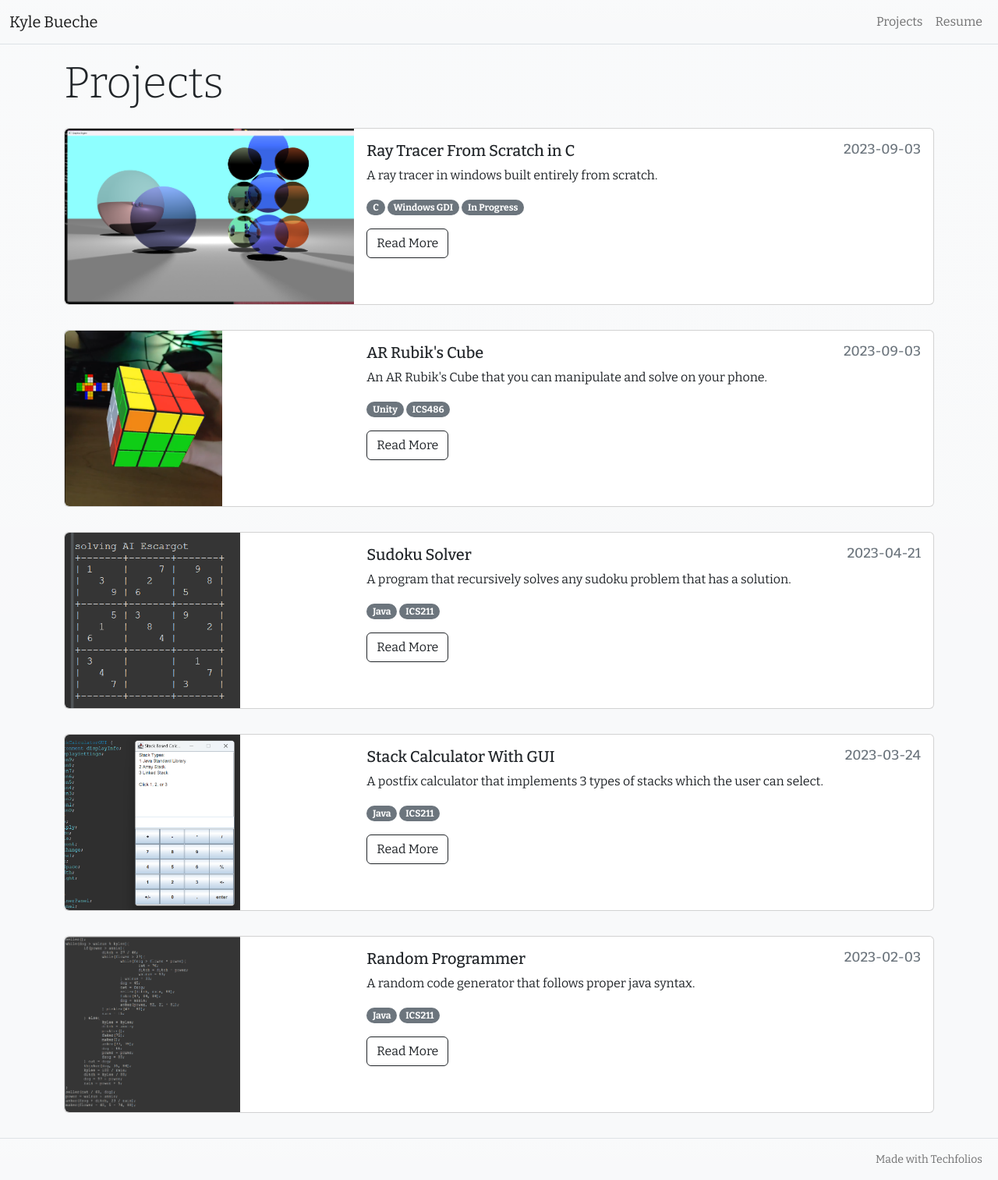
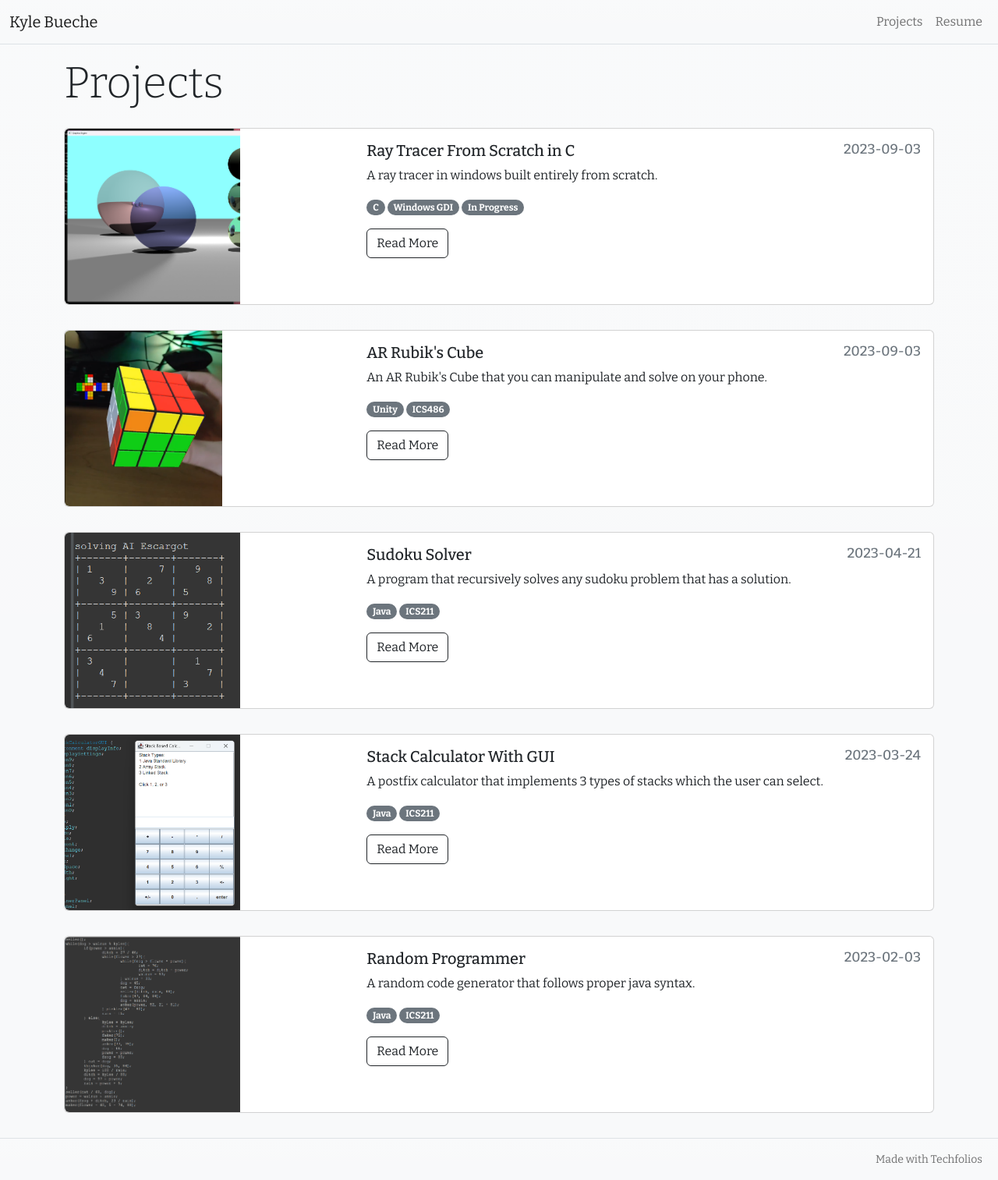
Before and after one commit to kylebueche/kylebueche.github.io, a Jekyll site: the page built from projects/index.html, in a window 1280 px wide. Shown: the whole page at 78% size. Built offline with Jekyll 4.4.1, drawn with Linux system fonts in a browser that asks for light colours.

Commit message:
Update project-card.html

```diff
--- a/_includes/projects/project-card.html
+++ b/_includes/projects/project-card.html
@@ -1,7 +1,7 @@
 <div class="card mb-3">
   <div class="row g-0">
     <div class="col-sm-6 col-md-4">
-      <div style="overflow:hidden; object-position:center center;" width="225px" height="225px">
+      <div style="overflow:hidden; object-position:center center; width:225px; height:225px;">
         <img src="{{ site.baseurl }}/{{ include.page.image }}" height="225px" class="rounded-start">
       </div>
     </div>
```
